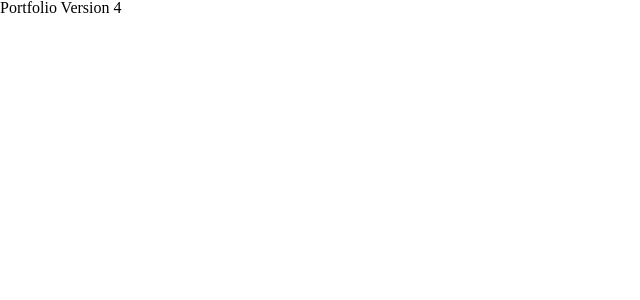
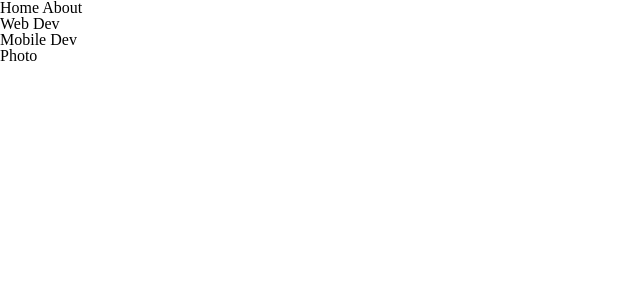
Before and after one commit to marleyanthony/portfolio-v4, a React (Create React App) app: page / in a window 1280 px wide. Shown: the top 300 px of the page, without its empty margins (0-640 px from the left). Built offline with nearby package versions, Linux system fonts and the light colour scheme.

Commit message:
set up component structure and set up basic routing

```diff
--- a/package.json
+++ b/package.json
@@ -8,6 +8,7 @@
     "@testing-library/user-event": "^7.1.2",
     "react": "^16.13.1",
     "react-dom": "^16.13.1",
+    "react-router-dom": "^5.2.0",
     "react-scripts": "3.4.3"
   },
   "scripts": {
--- a/src/App.js
+++ b/src/App.js
@@ -1,11 +1,30 @@
 import React from 'react';
+import { Route, Switch } from 'react-router-dom';
 import './styles/app.css';
+import HomePage from './components/HomePage';
+import About from './components/About';
+
 
 function App() {
   return (
-    <div>
-      <h1>Portfolio Version 4</h1>
-    </div>
+    <Switch>
+      <Route
+        path="/"
+        render={(renderProps) => {
+          return (
+            <HomePage {...renderProps} />
+          );
+        }}
+        exact />
+      <Route
+        path="/about"
+        render={(renderProps) => {
+          return (
+            <About {...renderProps} />
+          );
+        }}
+        exact />
+    </Switch>
   );
 }
 
--- /dev/null
+++ b/src/components/About.jsx
@@ -0,0 +1,11 @@
+import React from 'react'
+
+const About = () => {
+  return (
+    <div>
+      <h1>About Page</h1>
+    </div>
+  )
+}
+
+export default About
--- /dev/null
+++ b/src/components/HomeAbout.jsx
@@ -0,0 +1,11 @@
+import React from 'react';
+
+const HomeAbout = () => {
+  return (
+    <div>
+      <h1>Home About</h1>
+    </div>
+  )
+}
+
+export default HomeAbout
--- /dev/null
+++ b/src/components/HomePage.jsx
@@ -0,0 +1,19 @@
+import React from 'react';
+import HomeAbout from './HomeAbout';
+import Web from './Web';
+import Mobile from './Mobile';
+import Photo from './Photo';
+import About from './About';
+
+const HomePage = () => {
+  return (
+    <div>
+      <HomeAbout />
+      <Web />
+      <Mobile />
+      <Photo />
+    </div>
+  )
+}
+
+export default HomePage
--- /dev/null
+++ b/src/components/Mobile.jsx
@@ -0,0 +1,11 @@
+import React from 'react'
+
+const Mobile = () => {
+  return (
+    <div>
+      <h1>Mobile Dev</h1>
+    </div>
+  )
+}
+
+export default Mobile
--- /dev/null
+++ b/src/components/Photo.jsx
@@ -0,0 +1,11 @@
+import React from 'react'
+
+const Photo = () => {
+  return (
+    <div>
+      <h1>Photo</h1>
+    </div>
+  )
+}
+
+export default Photo
--- /dev/null
+++ b/src/components/Web.jsx
@@ -0,0 +1,11 @@
+import React from 'react'
+
+const Web = () => {
+  return (
+    <div>
+      <h1>Web Dev</h1>
+    </div>
+  )
+}
+
+export default Web
--- a/src/index.js
+++ b/src/index.js
@@ -1,10 +1,13 @@
 import React from 'react';
 import ReactDOM from 'react-dom';
+import { BrowserRouter as Router } from 'react-router-dom';
 import App from './App';
 
 ReactDOM.render(
   <React.StrictMode>
-    <App />
+    <Router>
+      <App />
+    </Router>
   </React.StrictMode>,
   document.getElementById('root')
 );
```
Also changed, not shown: 1 other file (tests, documents, lock files or other folders).
